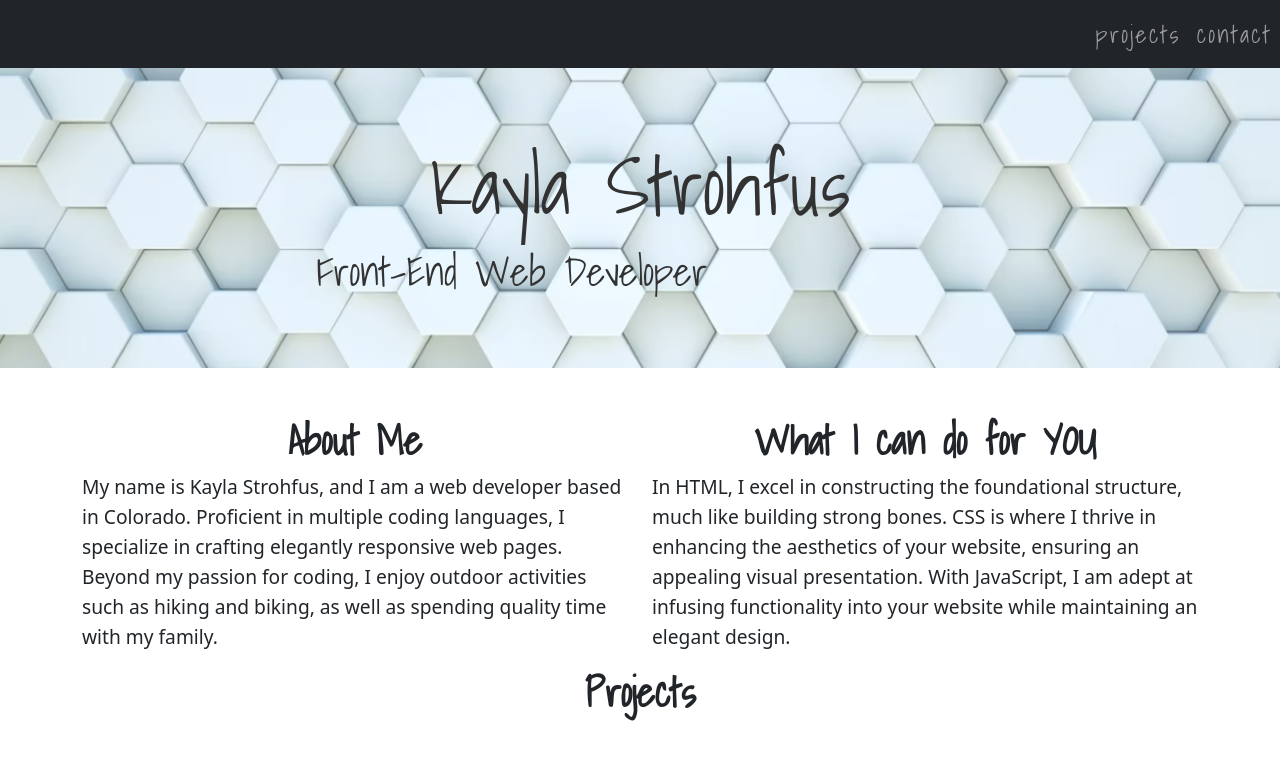
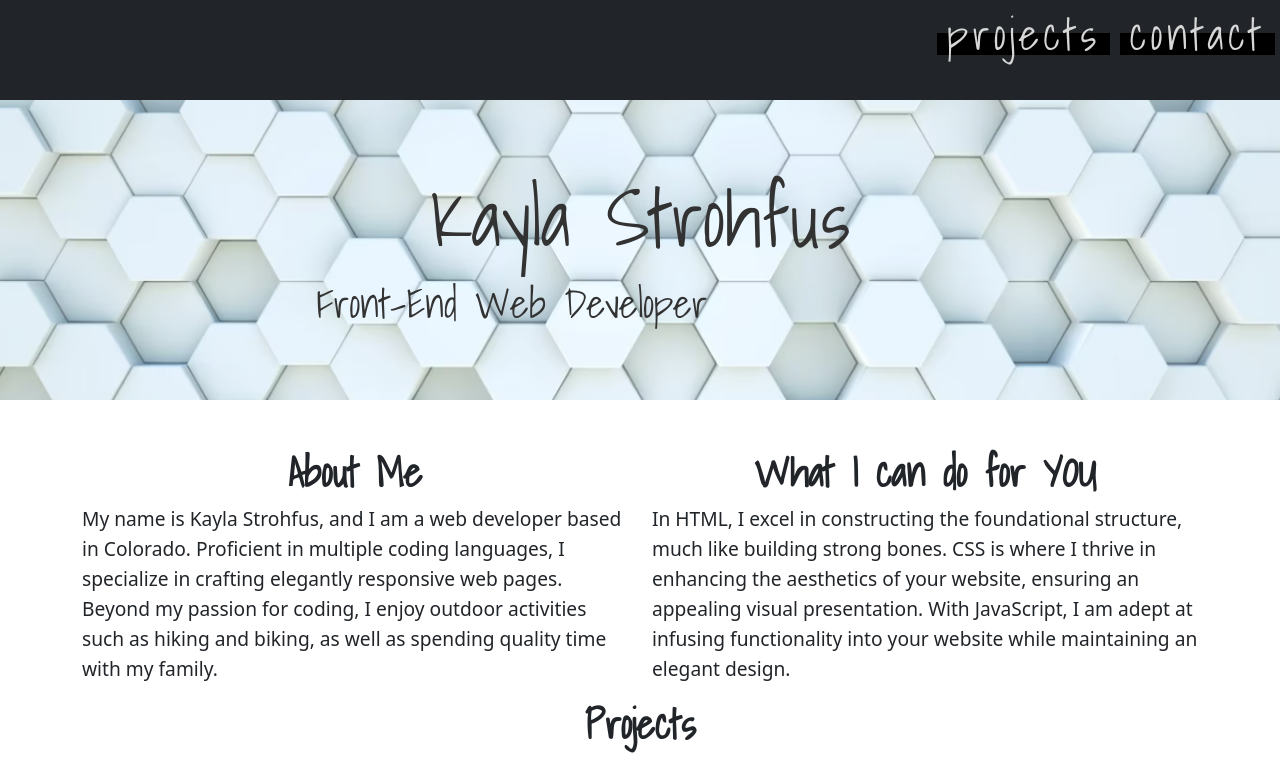
Before and after one commit to Kstrohfus/portfolio, a plain HTML site: page index.html in a window 1280 px wide. Shown: the top 769 px of the page. Drawn offline with nearby package versions, Linux system fonts and the light colour scheme.

Commit message:
Updated nav styles

```diff
--- a/index.html
+++ b/index.html
@@ -20,30 +20,18 @@
             href="/images/favicon.ico" />
     </head>
     <body>
-        <nav class="navbar navbar-expand-md navbar-dark bg-dark">
-            <button
-                class="navbar-toggler"
-                type="button"
-                data-toggle="collapse"
-                data-target="#navbarNav"
-                aria-controls="navbarNav"
-                aria-expanded="false"
-                aria-label="Toggle navigation">
-                <span class="navbar-toggler-icon"></span>
-            </button>
-            <div
-                class="collapse navbar-collapse justify-content-end"
-                id="navbarNav">
-                <ul class="navbar-nav">
-                    <li class="nav-item">
-                        <a class="nav-link" href="#projects">Projects</a>
-                    </li>
-                    <li class="nav-item">
-                        <a class="nav-link" href="#contact">Contact</a>
-                    </li>
-                </ul>
+        <div class="nav-container bg-dark">
+            <div class="row">
+                <div class="col-sm-12 text-right">
+                    <nav>
+                        <ul>
+                            <li><a href="#projects">Projects</a></li>
+                            <li><a href="#contact">Contact</a></li>
+                        </ul>
+                    </nav>
+                </div>
             </div>
-        </nav>
+        </div>
 
         <section class="py-5 hero">
             <div class="hero-overlay">
@@ -232,7 +220,7 @@
         <footer class="bg-dark text-white py-4 text-center pt-2">
             <div class="container">
                 <div class="row">
-                    <div class="col-sm-4 col-12">
+                    <div class="col-sm-4 col-12 mb-2">
                         <h4 class="shadow-font effect-text">LinkedIn</h4>
 
                         <a
@@ -243,7 +231,7 @@
                         ></a>
                     </div>
 
-                    <div class="col-sm-4 col-12">
+                    <div class="col-sm-4 col-12 mb-2">
                         <h4 class="shadow-font effect-text">Email Me</h4>
 
                         <a
--- a/styles.css
+++ b/styles.css
@@ -47,14 +47,35 @@ body {
     color: #000;
 }
 
+.nav-container {
+    width: 100%;
+    height: 100px;
+}
+
 nav {
+    padding-left: 5px;
+    padding-top: 2px;
+    text-align: right;
+}
+
+nav ul li {
+    display: inline;
+    margin-right: 5px;
+    background-color: #000000;
+}
+
+nav ul li a {
     font-family: "Shadows Into Light", cursive;
     font-weight: 400;
     font-style: normal;
-    font-size: 1.5rem;
     text-transform: lowercase;
+    text-decoration: none;
+    font-size: 2.7rem;
     letter-spacing: 0.1em;
+    color: rgb(216, 215, 215);
+    padding: 10px;
 }
+
 .shadow-font {
     font-family: "Shadows Into Light", cursive;
     font-weight: 400;
```
